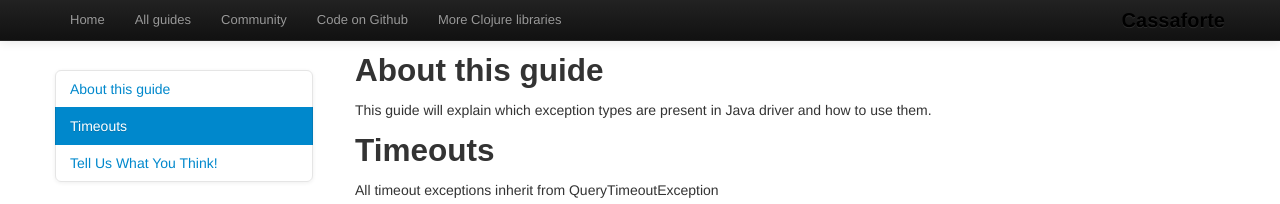
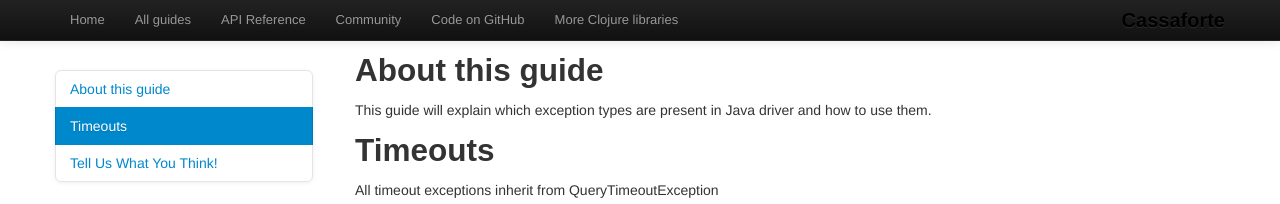
Before and after one commit to clojurewerkz/cassaforte.docs, a Jekyll site: the page built from articles/exception_handling.md, in a window 1280 px wide. Shown: the top 204 px of the page. Built offline with Jekyll 4.4.1, drawn with Linux system fonts in a browser that asks for light colours; Markdown is read by kramdown in place of the engine named in the settings.

Commit message:
Add API reference links

```diff
--- a/_layouts/article.html
+++ b/_layouts/article.html
@@ -44,10 +44,13 @@
                 <a href="/articles/guides.html">All guides</a>
               </li>
               <li>
+                <a href='http://reference.clojurecassandra.info'>API Reference</a>
+              </li>
+              <li>
                 <a href='/articles/community.html'>Community</a>
               </li>
               <li>
-                <a href='https://github.com/clojurewerkz/cassaforte'>Code on Github</a>
+                <a href='https://github.com/clojurewerkz/cassaforte'>Code on GitHub</a>
               </li>
               <li>
                 <a href='http://clojurewerkz.org'>More Clojure libraries</a>
--- a/_layouts/default.html
+++ b/_layouts/default.html
@@ -49,10 +49,13 @@
                   <a href="/articles/guides.html">All guides</a>
                 </li>
 		<li>
+                  <a href='http://reference.clojurecassandra.info'>API Reference</a>
+		</li>
+                <li>
                   <a href='/articles/community.html'>Community</a>
                 </li>
                 <li>
-                  <a href='https://github.com/clojurewerkz/cassaforte'>Code on Github</a>
+                  <a href='https://github.com/clojurewerkz/cassaforte'>Code on GitHub</a>
                 </li>
                 <li>
                   <a href='http://clojurewerkz.org'>More Clojure libraries</a>
```
Also changed, not shown: other parts of _layouts/article.html (+1 -1 lines). Lines whose indentation alone changed are shown as unchanged.
